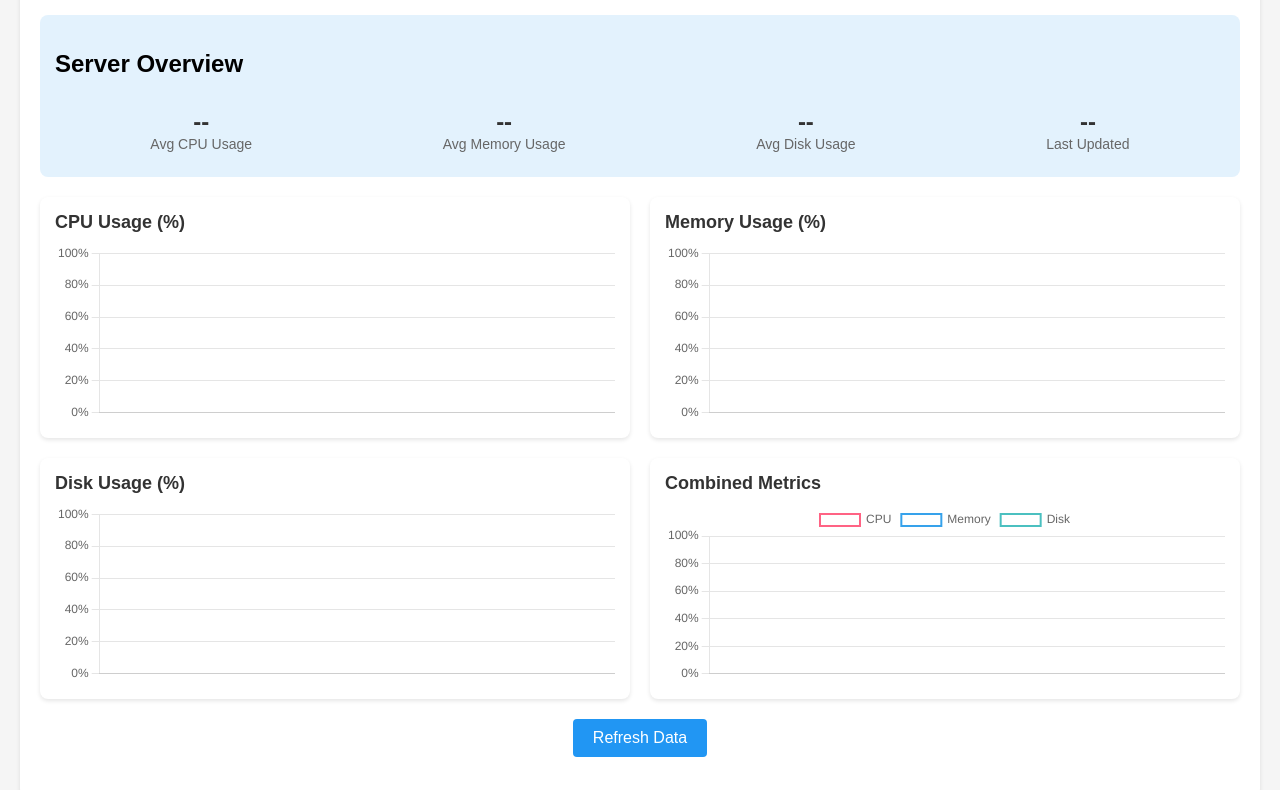
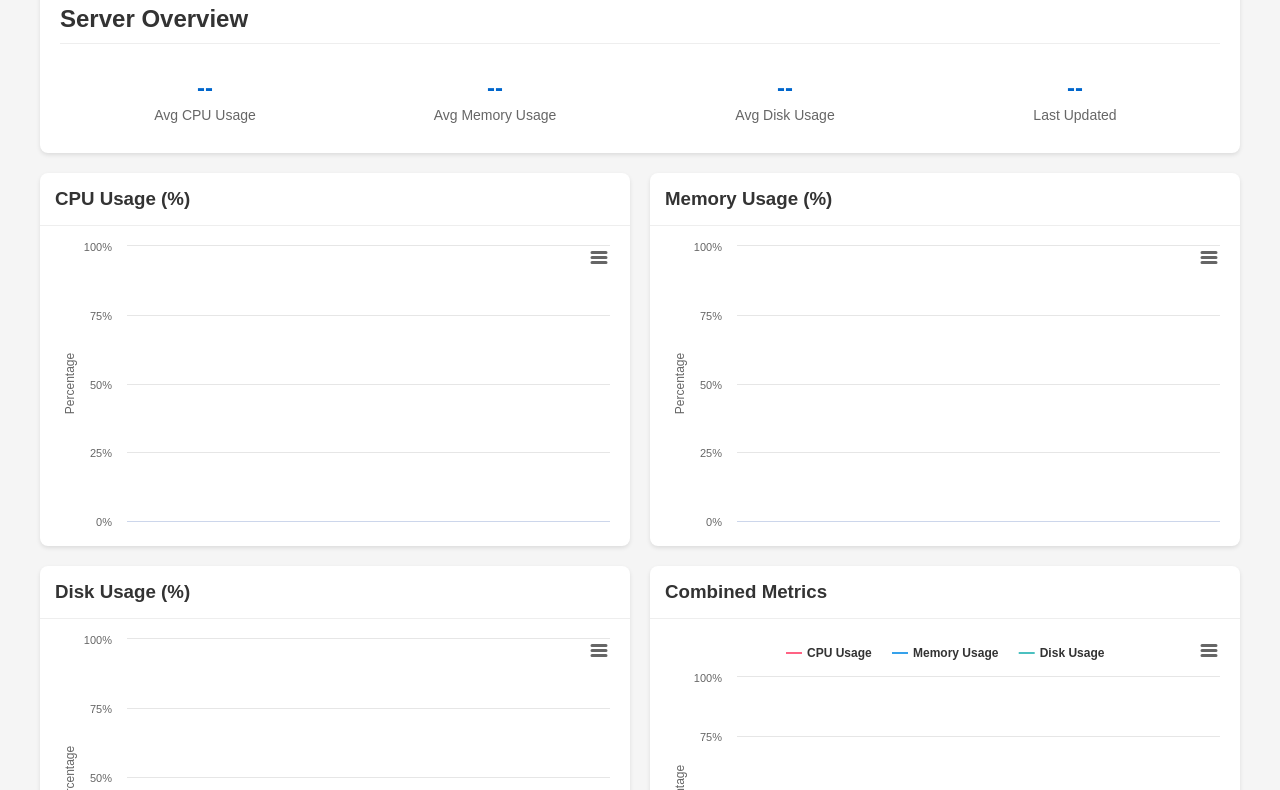
Before and after one commit to Anirudh-RG/cloudwatch-alternative-dashboard, a website: page public/index.html in a window 1280 px wide. Shown: the part 113-903 px from the top of the page. Drawn offline with nearby package versions, Linux system fonts and the light colour scheme; no server answers.

Commit message:
used highcharts.js

```diff
--- a/package.json
+++ b/package.json
@@ -4,7 +4,7 @@
   "main": "server.js",
   "scripts": {
     "test": "echo \"Error: no test specified\" && exit 1",
-    "start": "node server.js"
+    "start": "nodemon server.js"
   },
   "keywords": [],
   "author": "",
--- a/public/index.html
+++ b/public/index.html
@@ -4,97 +4,13 @@
   <meta charset="UTF-8">
   <meta name="viewport" content="width=device-width, initial-scale=1.0">
   <title>System Metrics Dashboard</title>
-  <script src="https://cdnjs.cloudflare.com/ajax/libs/Chart.js/3.9.1/chart.min.js"></script>
-  <style>
-    /* Your existing CSS without expand/collapse styles */
-    body {
-      font-family: Arial, sans-serif;
-      margin: 0;
-      padding: 20px;
-      background-color: #f5f5f5;
-    }
-    .dashboard-container {
-      max-width: 1400px;
-      margin: 0 auto;
-      background-color: white;
-      padding: 20px;
-      border-radius: 8px;
-      box-shadow: 0 2px 4px rgba(0,0,0,0.1);
-    }
-    .metrics-grid {
-      display: grid;
-      grid-template-columns: 1fr 1fr;
-      grid-template-rows: auto auto;
-      gap: 20px;
-    }
-    .metric-card {
-      background-color: white;
-      border-radius: 8px;
-      box-shadow: 0 2px 4px rgba(0,0,0,0.1);
-      padding: 15px;
-    }
-    .metric-header {
-      display: flex;
-      justify-content: space-between;
-      align-items: center;
-      margin-bottom: 10px;
-    }
-    .metric-title {
-      margin: 0;
-      font-size: 18px;
-      color: #333;
-    }
-    .chart-container {
-      position: relative;
-      height: 180px;
-      width: 100%;
-    }
-    h1 {
-      text-align: center;
-      color: #333;
-      margin-bottom: 30px;
-    }
-    .refresh-button {
-      display: block;
-      margin: 20px auto;
-      padding: 10px 20px;
-      background-color: #2196F3;
-      color: white;
-      border: none;
-      border-radius: 4px;
-      cursor: pointer;
-      font-size: 16px;
-    }
-    .refresh-button:hover {
-      background-color: #0b7dda;
-    }
-    .info-card {
-      grid-column: span 2;
-      padding: 15px;
-      background-color: #e3f2fd;
-      border-radius: 8px;
-      margin-bottom: 20px;
-    }
-    .server-info {
-      display: flex;
-      justify-content: space-around;
-      flex-wrap: wrap;
-      margin-top: 10px;
-    }
-    .info-item {
-      text-align: center;
-      padding: 10px;
-    }
-    .info-value {
-      font-size: 24px;
-      font-weight: bold;
-      color: #333;
-    }
-    .info-label {
-      font-size: 14px;
-      color: #666;
-    }
-  </style>
+  <!-- Highcharts scripts -->
+  <script src="https://code.highcharts.com/highcharts.js"></script>
+  <script src="https://code.highcharts.com/modules/series-label.js"></script>
+  <script src="https://code.highcharts.com/modules/exporting.js"></script>
+  <script src="https://code.highcharts.com/modules/export-data.js"></script>
+  <script src="https://code.highcharts.com/modules/accessibility.js"></script>
+  <link rel="stylesheet" href="styles.css">
 </head>
 <body>
   <div class="dashboard-container">
@@ -126,41 +42,29 @@
       <div class="metric-card" id="cpuCard">
         <div class="metric-header">
           <h3 class="metric-title">CPU Usage (%)</h3>
-          <!-- Expand/Close buttons removed -->
         </div>
-        <div class="chart-container">
-          <canvas id="cpuChart"></canvas>
-        </div>
+        <div class="chart-container" id="cpuChart"></div>
       </div>
 
       <div class="metric-card" id="memoryCard">
         <div class="metric-header">
           <h3 class="metric-title">Memory Usage (%)</h3>
-          <!-- Expand/Close buttons removed -->
         </div>
-        <div class="chart-container">
-          <canvas id="memoryChart"></canvas>
-        </div>
+        <div class="chart-container" id="memoryChart"></div>
       </div>
 
       <div class="metric-card" id="diskCard">
         <div class="metric-header">
           <h3 class="metric-title">Disk Usage (%)</h3>
-          <!-- Expand/Close buttons removed -->
         </div>
-        <div class="chart-container">
-          <canvas id="diskChart"></canvas>
-        </div>
+        <div class="chart-container" id="diskChart"></div>
       </div>
 
       <div class="metric-card" id="combinedCard">
         <div class="metric-header">
           <h3 class="metric-title">Combined Metrics</h3>
-          <!-- Expand/Close buttons removed -->
         </div>
-        <div class="chart-container">
-          <canvas id="combinedChart"></canvas>
-        </div>
+        <div class="chart-container" id="combinedChart"></div>
       </div>
     </div>
 
@@ -168,7 +72,5 @@
   </div>
 
   <script src="script.js"></script>
-
-
 </body>
 </html>
--- a/public/script.js
+++ b/public/script.js
@@ -1,199 +1,221 @@
-// Chart objects
-let cpuChart, memoryChart, diskChart, combinedChart;
 let allData = null;
-
-
-// Initialize charts
-function initCharts() {
-  const cpuCtx = document.getElementById('cpuChart').getContext('2d');
-  const memoryCtx = document.getElementById('memoryChart').getContext('2d');
-  const diskCtx = document.getElementById('diskChart').getContext('2d');
-  const combinedCtx = document.getElementById('combinedChart').getContext('2d');
-
-  // Chart configuration
-  const commonOptions = {
-    responsive: true,
-    maintainAspectRatio: false,
-    scales: {
-      y: {
-        beginAtZero: true,
-        max: 100,
-        ticks: {
-          callback: function(value) {
-            return value + '%';
+const commonChartOptions = {
+  chart: {
+    type: 'line',
+    animation: true,
+    style: {
+      fontFamily: 'Arial, sans-serif'
+    }
+  },
+  time: {
+    useUTC: false
+  },
+  title: {
+    text: null
+  },
+  credits: {
+    enabled: false
+  },
+  legend: {
+    enabled: false
+  },
+  xAxis: {
+    type: 'datetime',
+    tickPixelInterval: 150,
+    labels: {
+      formatter: function() {
+        return Highcharts.dateFormat('%H:%M:%S', this.value);
       }
     }
   },
-      x: {
-        ticks: {
-          maxRotation: 0,
-          autoSkip: true,
-          maxTicksLimit: 8
+  yAxis: {
+    title: {
+      text: 'Percentage'
+    },
+    min: 0,
+    max: 100,
+    tickAmount: 5,
+    labels: {
+      format: '{value}%'
+    }
+  },
+  tooltip: {
+    formatter: function() {
+      return '<b>' + this.series.name + '</b><br/>' +
+        Highcharts.dateFormat('%Y-%m-%d %H:%M:%S', this.x) + '<br/>' +
+        Highcharts.numberFormat(this.y, 2) + '%';
+    }
+  },
+  plotOptions: {
+    line: {
+      marker: {
+        enabled: false
+      }
+    },
+    series: {
+      states: {
+        hover: {
+          lineWidth: 3
         }
       }
-    },
-    plugins: {
-      legend: {
-        display: false
-      }
-    },
-    elements: {
-      line: {
-        tension: 0.4
-      },
-      point: {
-        radius: 0,
-        hitRadius: 10,
-        hoverRadius: 4
     }
   }
 };
 
+// Initialize charts
+function initCharts() {
   // CPU Chart
-  cpuChart = new Chart(cpuCtx, {
-    type: 'line',
-    data: {
-      labels: [],
-      datasets: [{
-        label: 'CPU Usage',
-        data: [],
-        backgroundColor: 'rgba(255, 99, 132, 0.2)',
-        borderColor: 'rgba(255, 99, 132, 1)',
-        borderWidth: 2
+  Highcharts.chart('cpuChart', {
+    ...commonChartOptions,
+    series: [{
+      name: 'CPU Usage',
+      color: '#FF6384',
+      data: []
     }]
-    },
-    options: commonOptions
   });
 
   // Memory Chart
-  memoryChart = new Chart(memoryCtx, {
-    type: 'line',
-    data: {
-      labels: [],
-      datasets: [{
-        label: 'Memory Usage',
-        data: [],
-        backgroundColor: 'rgba(54, 162, 235, 0.2)',
-        borderColor: 'rgba(54, 162, 235, 1)',
-        borderWidth: 2
+  Highcharts.chart('memoryChart', {
+    ...commonChartOptions,
+    series: [{
+      name: 'Memory Usage',
+      color: '#36A2EB',
+      data: []
     }]
-    },
-    options: commonOptions
   });
 
   // Disk Chart
-  diskChart = new Chart(diskCtx, {
-    type: 'line',
-    data: {
-      labels: [],
-      datasets: [{
-        label: 'Disk Usage',
-        data: [],
-        backgroundColor: 'rgba(75, 192, 192, 0.2)',
-        borderColor: 'rgba(75, 192, 192, 1)',
-        borderWidth: 2
+  Highcharts.chart('diskChart', {
+    ...commonChartOptions,
+    series: [{
+      name: 'Disk Usage',
+      color: '#4BC0C0',
+      data: []
     }]
-    },
-    options: commonOptions
   });
 
   // Combined Chart
-  combinedChart = new Chart(combinedCtx, {
-    type: 'line',
-    data: {
-      labels: [],
-      datasets: [
-        {
-          label: 'CPU',
-          data: [],
-          borderColor: 'rgba(255, 99, 132, 1)',
-          backgroundColor: 'transparent',
-          borderWidth: 2
+  Highcharts.chart('combinedChart', {
+    ...commonChartOptions,
+    legend: {
+      enabled: true,
+      align: 'center',
+      verticalAlign: 'top',
+      layout: 'horizontal'
     },
-        {
-          label: 'Memory',
-          data: [],
-          borderColor: 'rgba(54, 162, 235, 1)',
-          backgroundColor: 'transparent',
-          borderWidth: 2
-        },
-        {
-          label: 'Disk',
-          data: [],
-          borderColor: 'rgba(75, 192, 192, 1)',
-          backgroundColor: 'transparent',
-          borderWidth: 2
-        }
-      ]
-    },
-    options: {
-      ...commonOptions,
-      plugins: {
-        legend: {
-          display: true,
-          position: 'top'
-        }
-      }
-    }
+    series: [{
+      name: 'CPU Usage',
+      color: '#FF6384',
+      data: []
+    }, {
+      name: 'Memory Usage',
+      color: '#36A2EB',
+      data: []
+    }, {
+      name: 'Disk Usage',
+      color: '#4BC0C0',
+      data: []
+    }]
   });
 }
 
-// Format date for display
 function formatDate(date) {
   return date.toLocaleTimeString();
 }
 
-// Calculate averages
 function calculateAverages(data) {
-  if (!data || !data.cpu || data.cpu.length === 0) return;
+  console.log(data);
 
-  const sumCpu = data.cpu.reduce((a, b) => a + b, 0);
-  const sumMem = data.memory.reduce((a, b) => a + b, 0);
-  const sumDisk = data.disk.reduce((a, b) => a + b, 0);
+  if (!data || !data.cpu || data.cpu.length === 0 || data.memory.length === 0 || data.disk.length === 0){
+    console.log("some error occured");
+    return;
+  }
+  if(data.memory.length !== data.cpu.length || data.cpu.length !== data.disk.length){
+    console.log("fetched data length is unmatched");
+  }
 
-  const avgCpu = (sumCpu / data.cpu.length).toFixed(1);
-  const avgMem = (sumMem / data.memory.length).toFixed(1);
-  const avgDisk = (sumDisk / data.disk.length).toFixed(1);
-
+  const avgCpu = (data.cpu.reduce((sum,entry) => sum+entry[1],0)/data.cpu.length).toFixed(1);
+  const avgMem = (data.memory.reduce((sum,entry) => sum+entry[1],0)/data.memory.length).toFixed(1);
+  const avgDisk= (data.disk.reduce((sum,entry) => sum+entry[1],0)/data.disk.length).toFixed(1);
   document.getElementById('avgCpu').textContent = avgCpu + '%';
   document.getElementById('avgMem').textContent = avgMem + '%';
   document.getElementById('avgDisk').textContent = avgDisk + '%';
   document.getElementById('lastUpdate').textContent = new Date().toLocaleTimeString();
+  console.log("updated all fields");
 }
 
 // Fetch data from API
 async function fetchData() {
-  try {
-    const response = await fetch('/api/metrics');
-    allData = await response.json();
+  try{
+    const response = await fetch("http://localhost:3000/api/metrics")
+    if(!response.ok){
+      throw new Error('Http error');
+    }
+    const allData = await response.json();
+    const procesedData = processDataForCharts(allData);
+    updateCharts(procesedData);
+    calculateAverages(procesedData);
 
-    // Format dates for labels
-    const labels = allData.timestamps.map(timestamp => formatDate(new Date(timestamp)));
 
-    // Update charts
-    updateChart(cpuChart, labels, allData.cpu);
-    updateChart(memoryChart, labels, allData.memory);
-    updateChart(diskChart, labels, allData.disk);
-
-    // Update combined chart
-    combinedChart.data.labels = labels;
-    combinedChart.data.datasets[0].data = allData.cpu;
-    combinedChart.data.datasets[1].data = allData.memory;
-    combinedChart.data.datasets[2].data = allData.disk;
-    combinedChart.update();
-
-    // Calculate averages
-    calculateAverages(allData);
-  } catch (error) {
-    console.error('Error fetching metrics:', error);
-  }
+  }catch(err){
+    console.log(err);
   }
 
-// Update chart with new data
-function updateChart(chart, labels, data) {
-  chart.data.labels = labels;
-  chart.data.datasets[0].data = data;
-  chart.update();
+}
+
+// Process data for Highcharts
+function processDataForCharts(data) {
+  if (!data || !data.timestamps || data.timestamps.length === 0) return null;
+
+  const cpuData = [];
+  const memoryData = [];
+  const diskData = [];
+
+  for (let i = 0; i < data.timestamps.length; i++) {
+    const timestamp = new Date(data.timestamps[i]).getTime();
+
+    // Create data points for each metric
+    cpuData.push([timestamp, data.cpu[i]]);
+    memoryData.push([timestamp, data.memory[i]]);
+    diskData.push([timestamp, data.disk[i]]);
+  }
+
+  return {
+    cpu: cpuData,
+    memory: memoryData,
+    disk: diskData
+  };
+}
+
+// Update all charts with new data
+function updateCharts(data) {
+  if (!data) return;
+
+  // Update CPU Chart
+  const cpuChart = Highcharts.charts.find(chart => chart && chart.renderTo.id === 'cpuChart');
+  if (cpuChart) {
+    cpuChart.series[0].setData(data.cpu, true);
+  }
+
+  // Update Memory Chart
+  const memoryChart = Highcharts.charts.find(chart => chart && chart.renderTo.id === 'memoryChart');
+  if (memoryChart) {
+    memoryChart.series[0].setData(data.memory, true);
+  }
+
+  // Update Disk Chart
+  const diskChart = Highcharts.charts.find(chart => chart && chart.renderTo.id === 'diskChart');
+  if (diskChart) {
+    diskChart.series[0].setData(data.disk, true);
+  }
+
+  // Update Combined Chart
+  const combinedChart = Highcharts.charts.find(chart => chart && chart.renderTo.id === 'combinedChart');
+  if (combinedChart) {
+    combinedChart.series[0].setData(data.cpu, false);
+    combinedChart.series[1].setData(data.memory, false);
+    combinedChart.series[2].setData(data.disk, true);
+  }
 }
 
 // Initialize on page load
--- a/public/styles.css
+++ b/public/styles.css
@@ -4,134 +4,117 @@ body {
   padding: 20px;
   background-color: #f5f5f5;
 }
+
 .dashboard-container {
-      max-width: 1400px;
+  max-width: 1200px;
   margin: 0 auto;
+}
+
+h1 {
+  text-align: center;
+  color: #333;
+  margin-bottom: 20px;
+}
+
+.info-card {
   background-color: white;
+  border-radius: 8px;
   padding: 20px;
-      border-radius: 8px;
-      box-shadow: 0 2px 4px rgba(0,0,0,0.1);
+  box-shadow: 0 2px 4px rgba(0, 0, 0, 0.1);
+  margin-bottom: 20px;
 }
+
+.info-card h2 {
+  margin-top: 0;
+  color: #333;
+  border-bottom: 1px solid #eee;
+  padding-bottom: 10px;
+}
+
+.server-info {
+  display: flex;
+  justify-content: space-between;
+  flex-wrap: wrap;
+}
+
+.info-item {
+  flex: 1;
+  min-width: 150px;
+  text-align: center;
+  padding: 10px;
+}
+
+.info-value {
+  font-size: 24px;
+  font-weight: bold;
+  color: #0066cc;
+}
+
+.info-label {
+  font-size: 14px;
+  color: #666;
+  margin-top: 5px;
+}
+
 .metrics-grid {
   display: grid;
-      grid-template-columns: 1fr 1fr;
-      grid-template-rows: auto auto;
+  grid-template-columns: repeat(2, 1fr);
   gap: 20px;
+  margin-bottom: 20px;
 }
+
 .metric-card {
   background-color: white;
   border-radius: 8px;
-      box-shadow: 0 2px 4px rgba(0,0,0,0.1);
+  overflow: hidden;
+  box-shadow: 0 2px 4px rgba(0, 0, 0, 0.1);
+}
+
+.metric-header {
   padding: 15px;
-      transition: all 0.3s ease;
-    }
-    .metric-card.expanded {
-      position: fixed;
-      top: 0;
-      left: 0;
-      right: 0;
-      bottom: 0;
-      z-index: 100;
-      margin: 40px;
-      display: flex;
-      flex-direction: column;
-    }
-    .metric-card.expanded .chart-container {
-      flex-grow: 1;
-    }
-    .metric-header {
+  border-bottom: 1px solid #eee;
   display: flex;
   justify-content: space-between;
   align-items: center;
-      margin-bottom: 10px;
 }
+
 .metric-title {
   margin: 0;
-      font-size: 18px;
   color: #333;
 }
+
 .chart-container {
-      position: relative;
-      height: 180px;
-      width: 100%;
+  height: 300px;
+  padding: 10px;
 }
-    .expand-button {
-      background-color: #4CAF50;
+
+.refresh-button {
+  display: block;
+  margin: 0 auto;
+  padding: 10px 20px;
+  background-color: #0066cc;
   color: white;
   border: none;
   border-radius: 4px;
-      padding: 5px 10px;
+  font-size: 16px;
   cursor: pointer;
-      font-size: 12px;
+  transition: background-color 0.2s;
 }
-    .close-button {
-      background-color: #f44336;
-      color: white;
-      border: none;
-      border-radius: 4px;
-      padding: 5px 10px;
-      cursor: pointer;
-      font-size: 14px;
-      display: none;
+
+.refresh-button:hover {
+  background-color: #0052a3;
 }
-    .expanded .close-button {
-      display: block;
+
+@media (max-width: 768px) {
+  .metrics-grid {
+    grid-template-columns: 1fr;
   }
-    .expanded .expand-button {
-      display: none;
+
+  .server-info {
+    flex-direction: column;
   }
-    h1 {
-      text-align: center;
-      color: #333;
-      margin-bottom: 30px;
+
+  .info-item {
+    margin-bottom: 10px;
   }
-    .refresh-button {
-      display: block;
-      margin: 20px auto;
-      padding: 10px 20px;
-      background-color: #2196F3;
-      color: white;
-      border: none;
-      border-radius: 4px;
-      cursor: pointer;
-      font-size: 16px;
 }
-    .refresh-button:hover {
-      background-color: #0b7dda;
-    }
-    .info-card {
-      grid-column: span 2;
-      padding: 15px;
-      background-color: #e3f2fd;
-      border-radius: 8px;
-      margin-bottom: 20px;
-    }
-    .server-info {
-      display: flex;
-      justify-content: space-around;
-      flex-wrap: wrap;
-      margin-top: 10px;
-    }
-    .info-item {
-      text-align: center;
-      padding: 10px;
-    }
-    .info-value {
-      font-size: 24px;
-      font-weight: bold;
-      color: #333;
-    }
-    .info-label {
-      font-size: 14px;
-      color: #666;
-    }
-    .overlay {
-      position: fixed;
-      top: 0;
-      left: 0;
-      right: 0;
-      bottom: 0;
-      background-color: rgba(0,0,0,0.5);
-      z-index: 99;
-      display: none;
-    }
```
Also changed, not shown: server.js (+22 -16 lines). Lines whose indentation alone changed are shown as unchanged.
